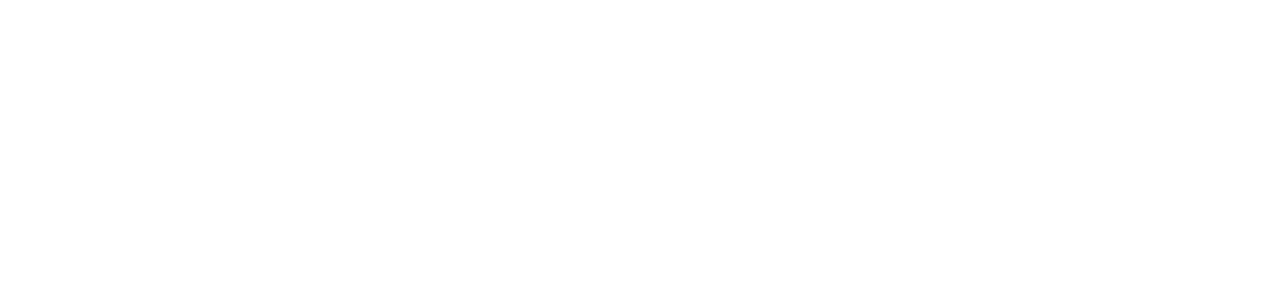
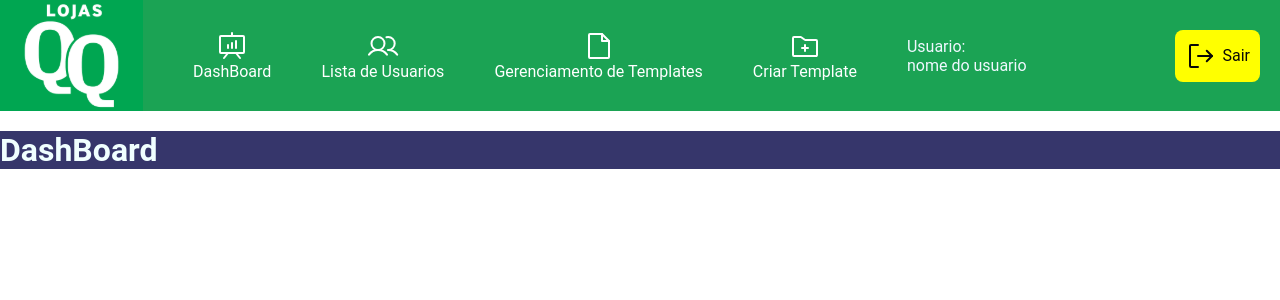
Before and after one commit to laurabalves/BE_A_BA, a React (Vite) app in the folder frontend/: page /dashboard in a window 1280 px wide. Before the commit this address had no page. Shown: the top 300 px of the page. Built offline with nearby package versions, Linux system fonts and the light colour scheme.

Commit message:
Estilização header; inicio estilização login

```diff
--- a/frontend/src/App.jsx
+++ b/frontend/src/App.jsx
@@ -18,7 +18,7 @@
     <BrowserRouter>
       <Routes>
         <Route path="/" element={<DefaultLayout />}>
-          <Route path="/" element={<DashBoard />} />
+          <Route path="/dashboard" element={<DashBoard />} />
           <Route
             path="/gerenciamento-de-usuarios"
             element={<ListaUsuarios />}
--- a/frontend/src/components/DashBoard/index.jsx
+++ b/frontend/src/components/DashBoard/index.jsx
@@ -1,3 +1,9 @@
+import "./styles.css";
+
 export function DashBoard() {
-	return <h1>DashBoard</h1>;
+  return (
+    <div className="dash">
+      <h1>DashBoard</h1>
+    </div>
+  );
 }
--- a/frontend/src/components/DashBoard/styles.css
+++ b/frontend/src/components/DashBoard/styles.css
@@ -1,3 +1,3 @@
-body {
-  background: red;
+div.dash{
+  background-color: rgb(54, 54, 107);
 }
--- a/frontend/src/components/Header/index.jsx
+++ b/frontend/src/components/Header/index.jsx
@@ -1,21 +1,39 @@
 import "./style.css";
 
 import Logo from "../../assets/logo.svg";
-import { PresentationChart, Users } from "phosphor-react";
+import {
+  PresentationChart,
+  Users,
+  File,
+  FolderSimplePlus,
+  SignOut,
+} from "phosphor-react";
 
 export function Header() {
   return (
     <header>
       <img className="eogo" src={Logo} alt="" />
-      <img className="testes" src={Logo} alt="" />
-      <button>
+
+      <a className="header-link">
         <PresentationChart size={32} /> DashBoard{" "}
-      </button>
-      <button>
+      </a>
+      <a className="header-link" href="/gerenciamento-de-usuarios">
         <Users size={32} /> Lista de Usuarios
-      </button>
-      <button>
-        <Users size={32} /> Lista de Usuarios
+      </a>
+      <a className="header-link">
+        <File size={32} /> Gerenciamento de Templates
+      </a>
+      <a className="header-link">
+        <FolderSimplePlus size={32} /> Criar Template
+      </a>
+
+      <div className="head">
+        <p className="user">Usuario:</p>
+        <p className="idUsuario">nome do usuario</p>
+      </div>
+
+      <button className="sair">
+        <SignOut size={32} /> Sair
       </button>
     </header>
   );
--- a/frontend/src/components/Header/style.css
+++ b/frontend/src/components/Header/style.css
@@ -3,7 +3,7 @@
   align-items: center;
   justify-content: flex-start;
   gap: 50px; /* dar espaço em px entre os itens dentro do display flex */
-  background: rgb(21, 184, 21);
+  background: rgb(27, 163, 84);
 }
 
 img.logo {
@@ -11,7 +11,7 @@
   height: 90px;
 }
 
-button {
+a.header-link {
   border: 0;
   background: transparent;
   cursor: pointer;
@@ -21,4 +21,29 @@
   display: flex;
   flex-direction: column;
   align-items: center;
+  text-decoration: none;
 }
+
+button.sair {
+  position: fixed;
+  right: 20px;
+  background-color: yellow;
+  color: rgb(8, 8, 6);
+  border-radius: 8px;
+  padding: 10px;
+  display: flex;
+  align-items: center;
+  gap: 5px;
+  border: none;
+  cursor: pointer;
+}
+button.sair:hover {
+  transition: 0.5s;
+  background-color: rgb(119, 119, 16);
+}
+.user {
+  color: aliceblue;
+}
+.idUsuario {
+  color: aliceblue;
+}
--- a/frontend/src/components/ListaUsuarios/index.jsx
+++ b/frontend/src/components/ListaUsuarios/index.jsx
@@ -1,10 +1,5 @@
-import { Header } from "../Header";
 import "./styles.css";
 
 export function ListaUsuarios() {
-  return (
-    <>
-      <h1>Lista usuários</h1>
-    </>
-  );
+  return <div>lilllllsta</div>;
 }
--- a/frontend/src/components/Login/index.jsx
+++ b/frontend/src/components/Login/index.jsx
@@ -1,11 +1,29 @@
-import './styles.css';
+import "./styles.css";
+import Logo from "../../assets/logo.svg";
 
 export function Login() {
-	return (
-		<form>
-			<input className="login-input" type="text" placeholder="login" />
-			<input className="login-input" type="text" placeholder="senha" />
-			<button type="submit">Logar na plataforma</button>
-		</form>
-	);
+  return (
+
+
+
+    <div>
+		<header>
+		<img className="Logo" src={Logo} alt="" />
+          <h1>Sistema de gerenciamento de templates</h1>
+
+		</header>
+
+
+      <form>
+        <h2>Login</h2>
+        <label>Matricula</label>
+
+	    <input className="login-input" type="text" placeholder="Matricula" />
+        <label>Senha</label>
+
+	    <input className="login-input" type="text" placeholder="senha" />
+        <button type="submit">Acessar</button>
+      </form>
+    </div>
+  );
 }
--- a/frontend/src/components/Login/styles.css
+++ b/frontend/src/components/Login/styles.css
@@ -1,26 +1,54 @@
+
+h2 {
+  color: rgb(188, 255, 2);
+  font-size: 32px;
+}
+
 form {
   min-width: 32rem;
-	border-radius: 6px;
-	padding: 2.5rem 3rem;
+  border-radius: 2px;
+  padding: 1.5rem 3rem;
   display: flex;
   flex-direction: column;
-
+  align-items: center;
+  justify-content: space-between;
+  outline: unset;
   padding: 30px;
 
+
   position: fixed;
-	top: 50%;
-	left: 50%;
-	transform: translate(-50%, -50%);
+  top: 60%;
+  left: 50%;
+  transform: translate(-50%, -50%);
 }
 
 input.login-input {
-  margin-bottom: 10px;
-  padding: 5px;
+  margin-bottom: 27px;
+  padding: 16px;
   text-align: center;
+  outline: unset;
+  border-radius: 12px;
+  background-color: rgb(241, 244, 247);
 }
 
 button[type="submit"] {
-  padding: 10px;
+  padding: 20px 60px;
+  letter-spacing: 1px;
   border: none;
-  border-radius: 8px;
+  border-radius: 7px;
+  background-color: rgb(188, 255, 2);
+  font-size: 19px;
 }
+
+
+
+header {
+
+  align-items: center;
+  justify-content: left;
+  margin-bottom: 20px;
+
+}
+h1{
+  color: azure;
+}
```
Also changed, not shown: 1 other file (tests, documents, lock files or other folders).
